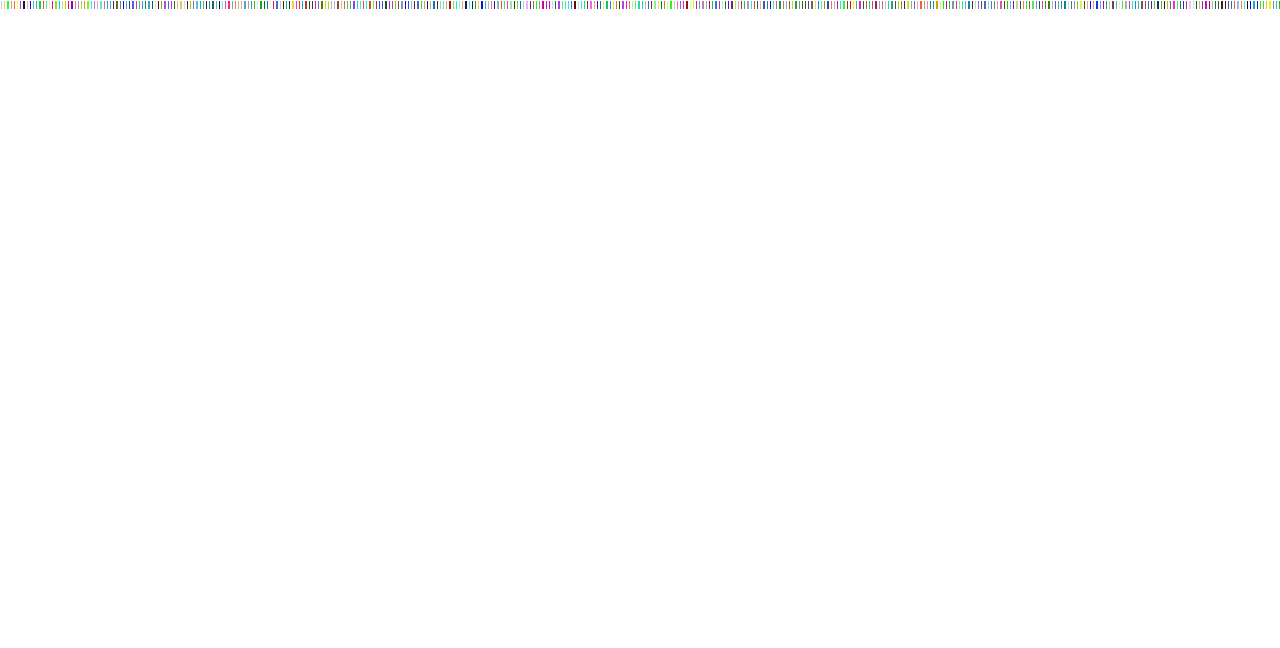
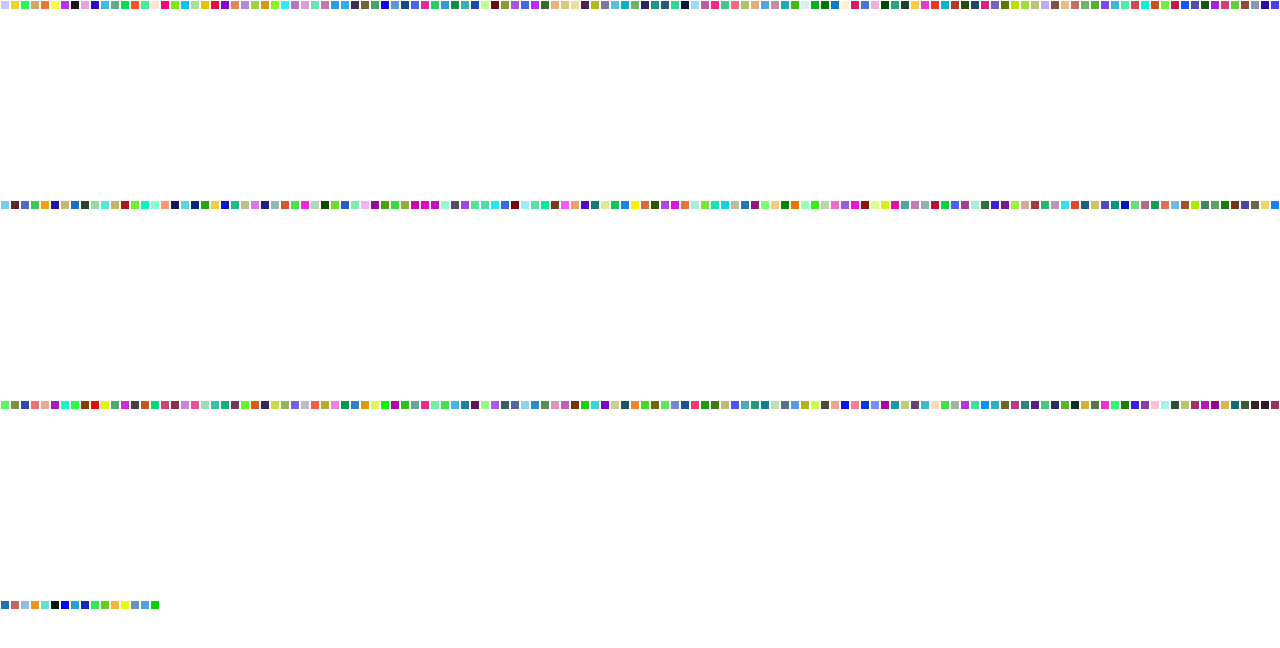
Before and after one commit to IntuitiveHarmony/party-dots-history, a React (Create React App) app: page / in a window 1280 px wide. Shown: the top 648 px of the page. Built offline with nearby package versions, Linux system fonts and the light colour scheme.

Commit message:
prompt 12

```diff
--- a/src/App.js
+++ b/src/App.js
@@ -27,12 +27,11 @@ const Box = ({ size }) => {
         width: `${size}px`,
         height: `${size}px`,
         margin: "1px",
-        flex: "1 0 0",
       }}
     />
   );
 };
-// This should create a BoxContainer that takes up the entire page. Let me know if this helps!
+
 const BoxContainer = ({ numBoxes, boxSize }) => {
   const boxes = Array.from({ length: numBoxes }).map((_, i) => (
     <Box key={i} size={boxSize} />
@@ -56,5 +55,12 @@ const BoxContainer = ({ numBoxes, boxSize }) => {
 };
 
 export default function App() {
+  useEffect(() => {
+    document.body.style.margin = "0";
+    document.body.style.padding = "0";
+  }, []);
+
   return <BoxContainer numBoxes={400} boxSize={8} />;
 }
+
+// This code adds a useEffect hook that sets the margin and padding of the body element to 0. This should ensure that the BoxContainer takes up the entire page.
```
